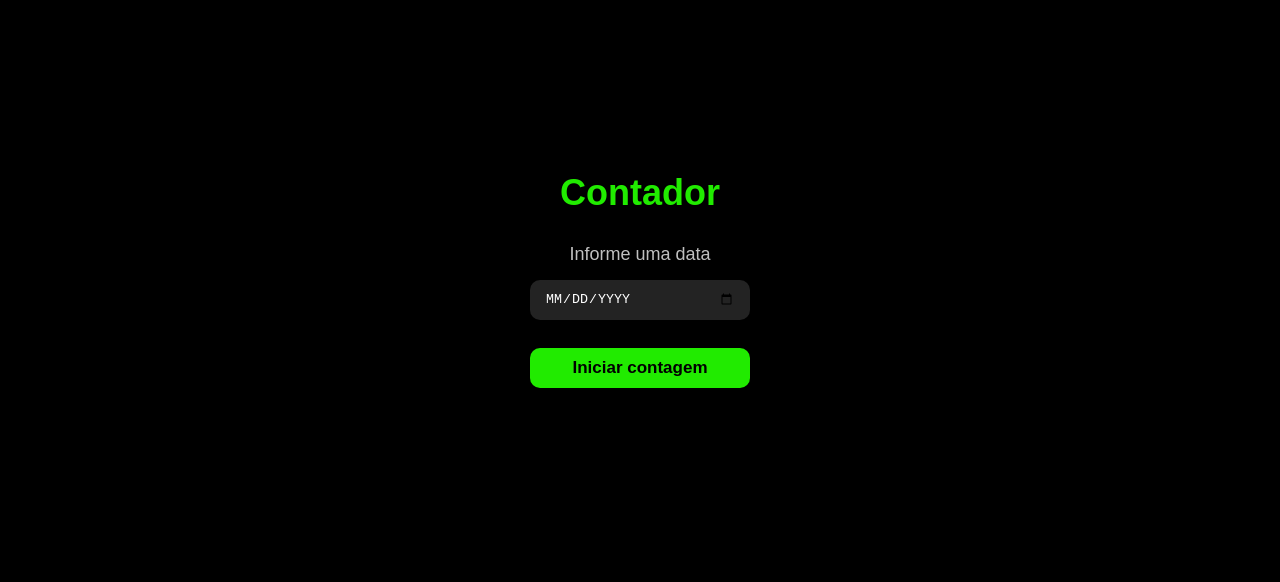
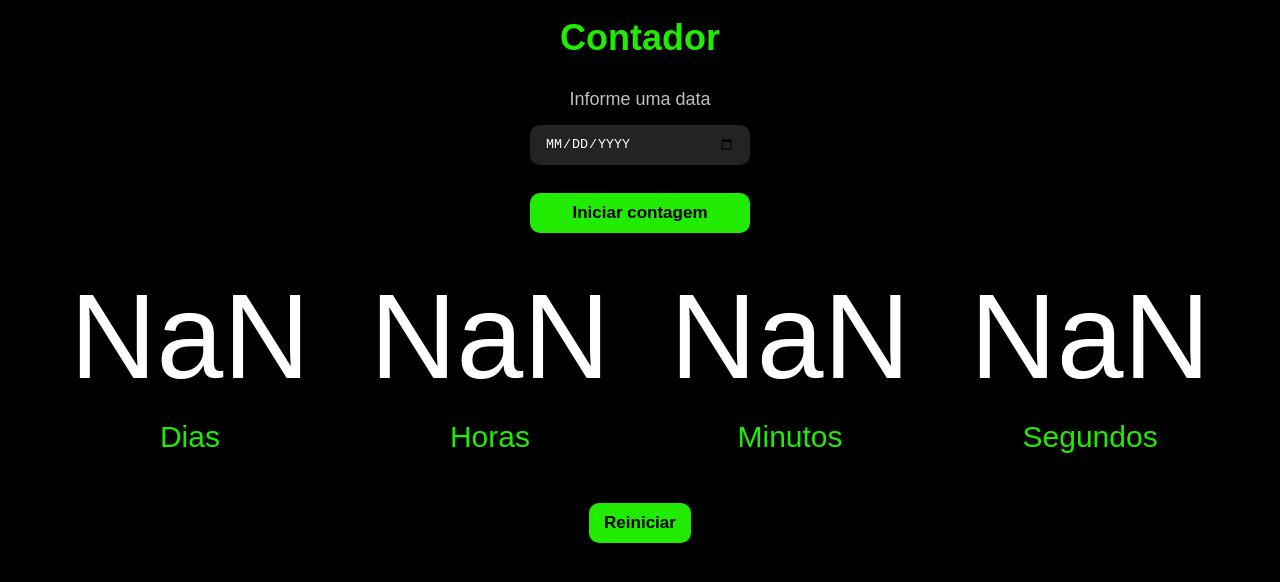
Before and after one commit to joaomatozinhos/contador, a plain HTML site: page index.html in a window 1280 px wide. Both pictures are taken after a click on the button "Iniciar contagem". Drawn offline with Linux system fonts and the light colour scheme.

Commit message:
add function start counting

```diff
--- a/assets/js/script.js
+++ b/assets/js/script.js
@@ -1,5 +1,10 @@
 const data = document.getElementById('input-data')
 const btnIniciar = document.getElementById('btn-iniciar')
+const btnReinicar = document.getElementById('btn-reiniciar')
+const displayContagem = document.getElementById('contagem')
+
+displayContagem.style.opacity = '0'
+btnReinicar.style.opacity = '0'
 
 btnIniciar.addEventListener('click', definirData)
 
@@ -16,16 +21,54 @@ function definirData() {
   mes = Number(dataArray[1]) - 1
   ano = Number(dataArray[0])
 
-  calcularDiferenca()
+  setInterval(calcularDiferenca, 1000)
 }
 
 let contagem
 
 function calcularDiferenca() {
+  displayContagem.style.opacity = '1'
+  btnReinicar.style.opacity = '1'
+
   let dataFinal = new Date(ano, mes, dia)
   let dataAtual = new Date()
 
   contagem = dataFinal.getTime() - dataAtual.getTime()
+
+  organizarContagem()
 }
 
-// setInterval(calcularDiferenca, 1000)
+const diasRestantes = document.getElementById('num-dias')
+const horasRestantes = document.getElementById('num-horas')
+const minutosRestantes = document.getElementById('num-minutos')
+const segundosRestantes = document.getElementById('num-segundos')
+
+function organizarContagem() {
+  let diasRestantes = Math.floor(contagem / (24 * 60 * 60 * 1000))
+  let horasRestantes = Math.floor(contagem / (60 * 60 * 1000)) % 24
+  let minutosRestantes = Math.floor(contagem / (60 * 1000)) % 60
+  let segundosRestantes = Math.floor(contagem / 1000) % 60
+
+  diasRestantes = diasRestantes < 10 ? '0' + diasRestantes : diasRestantes
+  horasRestantes = horasRestantes < 10 ? '0' + horasRestantes : horasRestantes
+  minutosRestantes =
+    minutosRestantes < 10 ? '0' + minutosRestantes : minutosRestantes
+  segundosRestantes =
+    segundosRestantes < 10 ? '0' + segundosRestantes : segundosRestantes
+
+  let tempo = [
+    diasRestantes,
+    horasRestantes,
+    minutosRestantes,
+    segundosRestantes
+  ]
+
+  iniciarContagem(tempo)
+}
+
+function iniciarContagem(tempo) {
+  diasRestantes.innerHTML = tempo[0]
+  horasRestantes.innerHTML = tempo[1]
+  minutosRestantes.innerHTML = tempo[2]
+  segundosRestantes.innerHTML = tempo[3]
+}
--- a/index.html
+++ b/index.html
@@ -18,6 +18,25 @@
           <button id="btn-iniciar" class="btn">Iniciar contagem</button>
         </div>
       </div>
+      <div id="contagem">
+        <div id="dias" class="tempo">
+          <p id="num-dias" class="numero"></p>
+          <p class="tipo">Dias</p>
+        </div>
+        <div id="horas" class="tempo">
+          <p id="num-horas" class="numero"></p>
+          <p class="tipo">Horas</p>
+        </div>
+        <div id="minutos" class="tempo">
+          <p id="num-minutos" class="numero"></p>
+          <p class="tipo">Minutos</p>
+        </div>
+        <div id="segundos" class="tempo">
+          <p id="num-segundos" class="numero"></p>
+          <p class="tipo">Segundos</p>
+        </div>
+      </div>
+      <button id="btn-reiniciar" class="btn">Reiniciar</button>
     </div>
     <script src="assets/js/script.js"></script>
   </body>
```
Also changed, not shown: assets/js/contador.js (+20 -16 lines), contador.html (+1 -1 lines).
